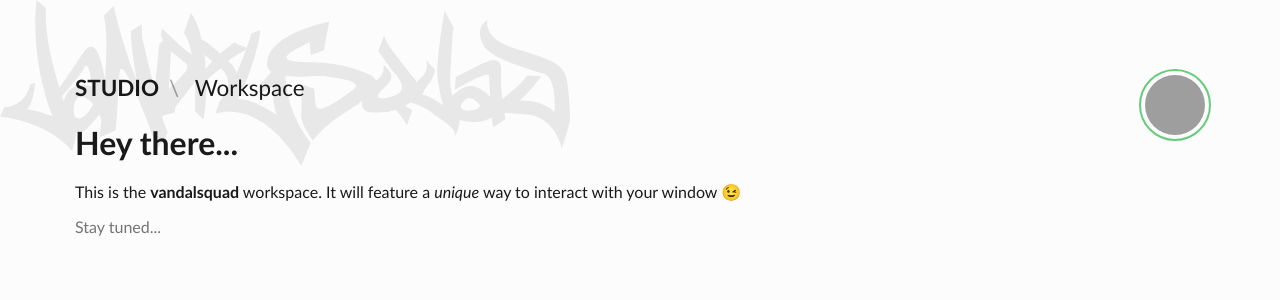
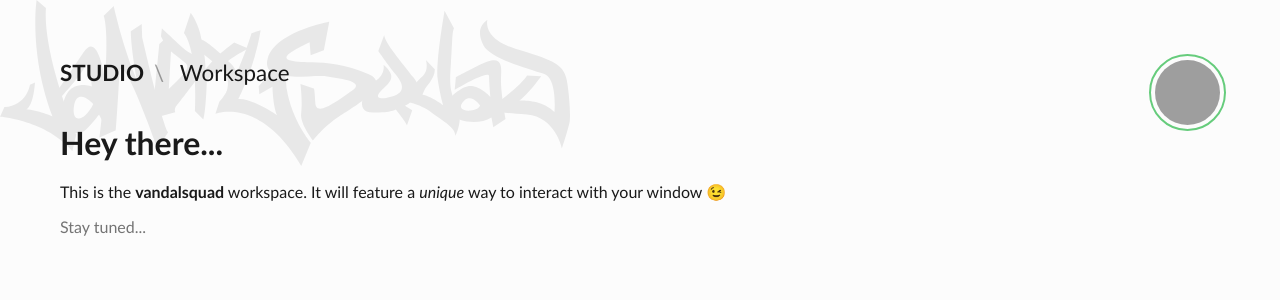
Before and after one commit to swmpdg/studio, an Angular app: page /workspace in a window 1280 px wide. Shown: the top 300 px of the page. Built offline with nearby package versions, Linux system fonts and the light colour scheme; grey boxes are pictures that could not be loaded; some icons are missing; a web font is replaced by a local one.

Commit message:
Adjusted frame spacing

```diff
--- a/src/app/app.component.scss
+++ b/src/app/app.component.scss
@@ -18,7 +18,7 @@
   }
 }
 
-$context-info-space: 75px !default;
+$context-info-space: 60px !default;
 $context-info-space-bottom: 25px !default;
 $context-info-font-size: 1.4rem !default;
 
@@ -71,7 +71,7 @@ $account-states: (
   sleeping: $fuzzy-wuzzy
 );
 
-$account-image-size: 60px !default;
+$account-image-size: 65px !default;
 $account-image-placeholder-size: 1.5rem !default;
 
 .account-information {
--- a/src/assets/scss/core/bootstrap.scss
+++ b/src/assets/scss/core/bootstrap.scss
@@ -27,7 +27,15 @@ $vandalsquad-tag-src: "../svg/vandalsquad_tag.svg" !default;
   background-size: contain;
 }
 
+$page-space: 60px;
+$page-space-top: 125px;
+$page-space-bottom: 25px;
+
 .application-page {
   position: relative;
-  margin: 125px 75px 25px 75px;
+  margin:
+    $page-space-top
+    $page-space
+    $page-space-bottom
+    $page-space;
 }
```
